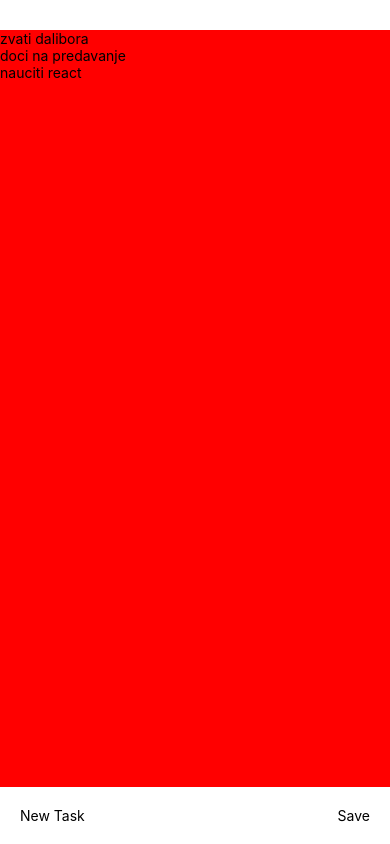
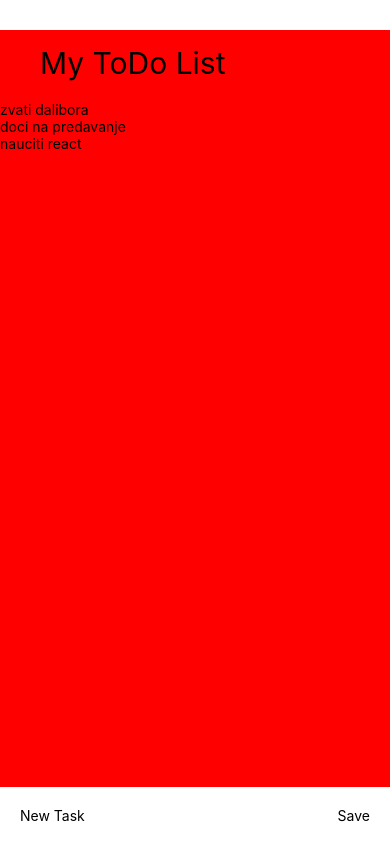
Before and after one commit to gorangajic/ReactNativeTodo, a React Native app: screen / in a window 390 px wide. Built offline with nearby package versions, Linux system fonts and the light colour scheme.

Commit message:
dodat title

```diff
--- a/App.js
+++ b/App.js
@@ -15,6 +15,9 @@ export default function App() {
   return (
     <View style={styles.container}>
       <View style={styles.list}>
+        <Text style={styles.title}>
+          My ToDo List
+        </Text>
         {list.map((item, index) => (<View key={index}>
           <Text>{item.text}</Text>
         </View>))}
@@ -47,5 +50,11 @@ const styles = StyleSheet.create({
   },
   button: {
     padding: 20,
+  },
+  title: {
+    fontSize: 30,
+    paddingLeft: 40,
+    paddingTop: 15,
+    marginBottom: 20,
   }
 });
```
